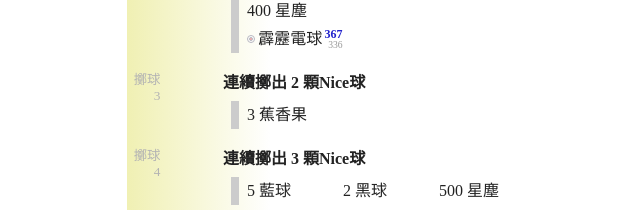
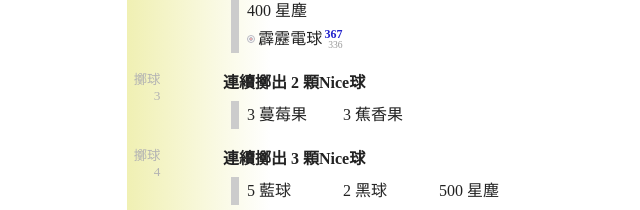
Before and after one commit to Rplus/Pokemon-Task, a plain HTML site: page index.html in a window 1280 px wide. Shown: the part 4355-4565 px from the top of the page, 273-913 px from the left. Drawn offline with Linux system fonts and the light colour scheme.

Commit message:
update data

```diff
--- a/index.html
+++ b/index.html
@@ -220,7 +220,7 @@
         </div>
         <div class="item" id="擲球-3"><a class="anchor" href="#擲球-3">擲球 3</a>
           <div class="task">連續擲出 2 顆Nice球</div>
-          <div class="rewords"><span class="reword" data-pms="">3 蕉香果</span>
+          <div class="rewords"><span class="reword" data-pms="">3 蔓莓果</span><span class="reword" data-pms="">3 蕉香果</span>
           </div>
         </div>
         <div class="item" id="擲球-4"><a class="anchor" href="#擲球-4">擲球 4</a>
```
Also changed, not shown: 2 other files.
